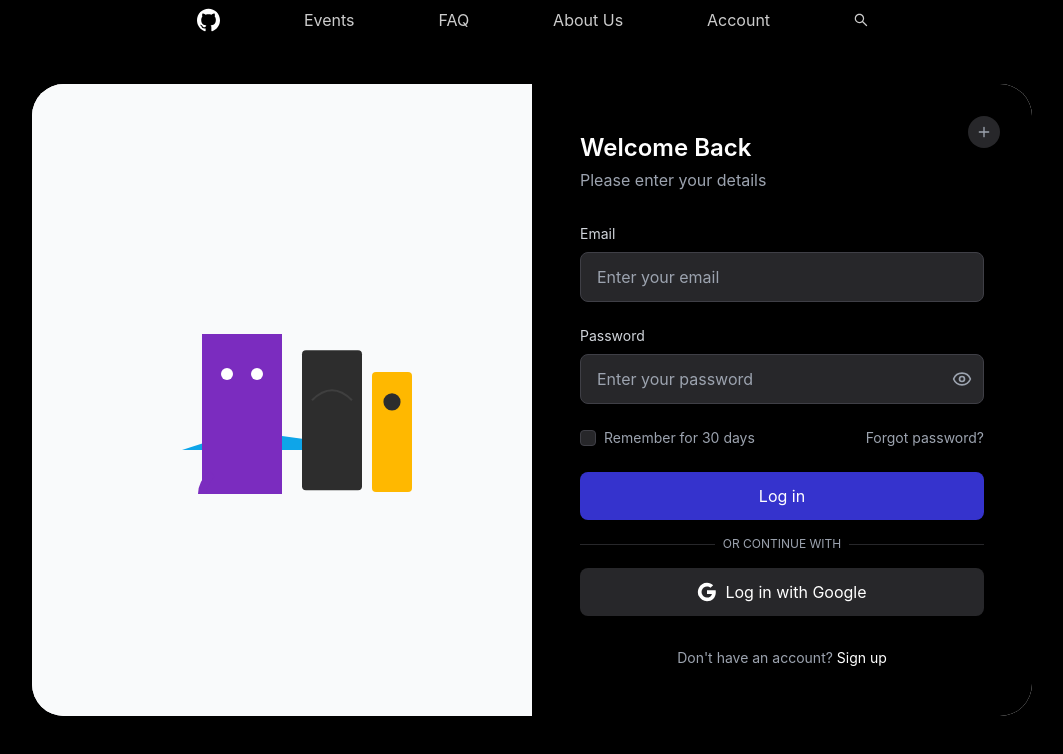
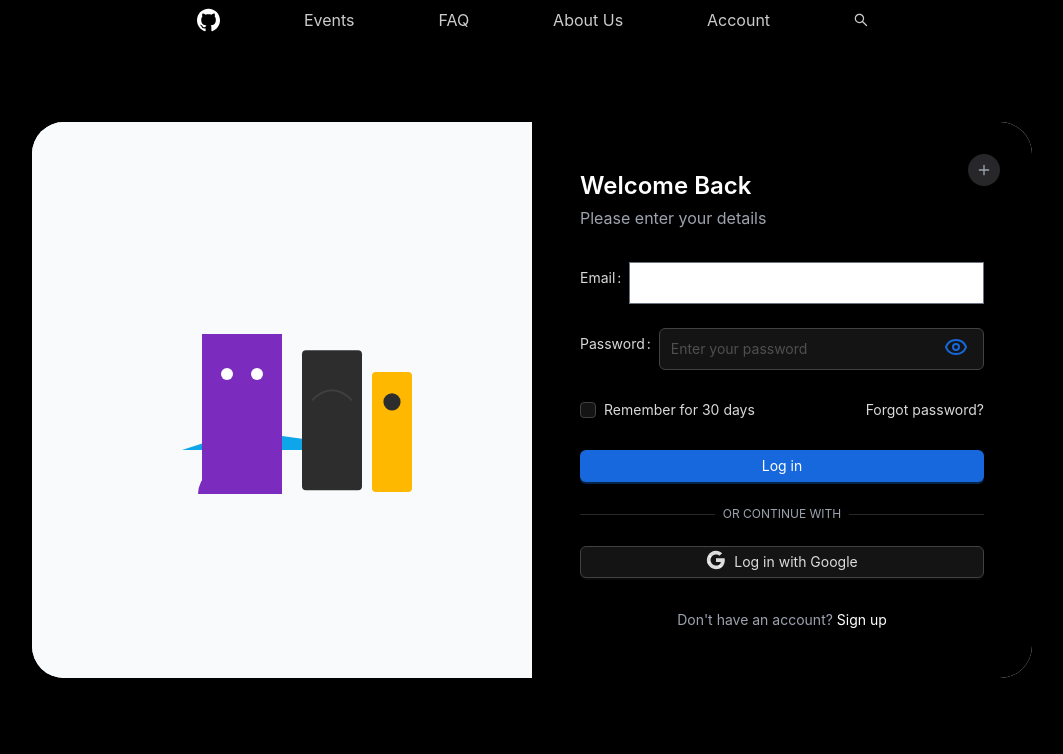
Before and after one commit to RamaSai2519/deva, a React (Create React App) app: page /login in a window 1280 px wide. Shown: the top 754 px of the page, without its empty margins (108-1171 px from the left). Built offline with nearby package versions, Linux system fonts and the light colour scheme.

Commit message:
No code changes made.

```diff
--- a/src/screens/Login/LoginPage.js
+++ b/src/screens/Login/LoginPage.js
@@ -1,7 +1,24 @@
 import React, { useState, useEffect } from 'react';
 import { Eye, EyeOff } from 'lucide-react';
-import { AnimatedCharacters as AnimatedScene } from './AnimatedScene';
+import AnimatedScene from './AnimatedScene';
 import { Link } from 'react-router-dom';
+import { Form, Input, Button, Checkbox, Alert } from 'antd';
+
+const FormInput = ({ label, type, value, onChange, error, suffix }) => (
+    <Form.Item
+        label={label}
+        validateStatus={error ? 'error' : ''}
+        help={error}
+    >
+        <Input
+            type={type}
+            value={value}
+            onChange={onChange}
+            placeholder={`Enter your ${label.toLowerCase()}`}
+            suffix={suffix}
+        />
+    </Form.Item>
+);
 
 export function LoginPage() {
     const [mousePosition, setMousePosition] = useState({ x: 0, y: 0 });
@@ -11,6 +28,7 @@ export function LoginPage() {
     const [errors, setErrors] = useState({});
     const [isLoading, setIsLoading] = useState(false);
     const [rememberMe, setRememberMe] = useState(false);
+    const [generalError, setGeneralError] = useState('');
 
     useEffect(() => {
         const handleMouseMove = (e) => {
@@ -32,16 +50,16 @@ export function LoginPage() {
         return Object.keys(newErrors).length === 0;
     };
 
-    const handleSubmit = async (e) => {
-        e.preventDefault();
+    const handleSubmit = async () => {
         if (validateForm()) {
             setIsLoading(true);
+            setGeneralError('');
             try {
                 await new Promise(resolve => setTimeout(resolve, 1500));
                 console.log("Login successful");
             } catch (error) {
                 console.error("Login failed:", error);
-                setErrors({ form: "Login failed. Please try again." });
+                setGeneralError("Login failed. Please try again.");
             } finally {
                 setIsLoading(false);
             }
@@ -70,71 +88,50 @@ export function LoginPage() {
                                 <h1 className="text-2xl font-semibold mb-1">Welcome Back</h1>
                                 <p className="text-gray-400">Please enter your details</p>
                             </div>
-                            <form className="space-y-6" onSubmit={handleSubmit}>
-                                <div>
-                                    <label htmlFor="email" className="block text-sm mb-2 text-gray-300">Email</label>
-                                    <input
-                                        id="email"
+                            {generalError && <Alert message={generalError} type="error" showIcon />}
+                            <Form className="space-y-6" onFinish={handleSubmit}>
+                                <FormInput
+                                    label="Email"
                                     type="email"
                                     value={email}
                                     onChange={(e) => setEmail(e.target.value)}
-                                        placeholder="Enter your email"
-                                        className="w-full px-4 py-3 rounded-lg bg-zinc-800 border border-zinc-700 text-white placeholder-gray-400 focus:outline-none focus:ring-2 focus:ring-[#3533cd]"
-                                        aria-invalid={errors.email ? "true" : "false"}
+                                    error={errors.email}
                                 />
-                                    {errors.email && <p className="text-red-500 text-xs mt-1">{errors.email}</p>}
-                                </div>
-                                <div>
-                                    <label htmlFor="password" className="block text-sm mb-2 text-gray-300">Password</label>
-                                    <div className="relative">
-                                        <input
-                                            id="password"
+                                <FormInput
+                                    label="Password"
                                     type={isPasswordVisible ? 'text' : 'password'}
                                     value={password}
                                     onChange={(e) => setPassword(e.target.value)}
-                                            placeholder="Enter your password"
-                                            className="w-full px-4 py-3 rounded-lg bg-zinc-800 border border-zinc-700 text-white placeholder-gray-400 focus:outline-none focus:ring-2 focus:ring-[#3533cd]"
-                                            aria-invalid={errors.password ? "true" : "false"}
+                                    error={errors.password}
+                                    suffix={
+                                        <Button
+                                            type="link"
+                                            onClick={() => setIsPasswordVisible(!isPasswordVisible)}
+                                            icon={isPasswordVisible ? <EyeOff /> : <Eye />}
                                         />
-                                        <button
-                                            type="button"
-                                            onClick={() => setIsPasswordVisible(!isPasswordVisible)}
-                                            className="absolute right-3 top-1/2 -translate-y-1/2 text-gray-400 hover:text-gray-300"
-                                            aria-label={isPasswordVisible ? "Hide password" : "Show password"}
-                                        >
-                                            {isPasswordVisible ? <EyeOff size={20} /> : <Eye size={20} />}
-                                        </button>
-                                    </div>
-                                    {errors.password && <p className="text-red-500 text-xs mt-1">{errors.password}</p>}
-                                </div>
-                                <div className="flex items-center justify-between">
-                                    <label className="flex items-center gap-2">
-                                        <input
-                                            type="checkbox"
+                                    }
+                                />
+                                <Form.Item>
+                                    <Checkbox
                                         checked={rememberMe}
                                         onChange={(e) => setRememberMe(e.target.checked)}
-                                            className="rounded bg-zinc-800 border-zinc-700 text-[#3533cd]"
-                                        />
-                                        <span className="text-sm text-gray-400">Remember for 30 days</span>
-                                    </label>
-                                    <Link to="/account" className="text-sm text-gray-400 hover:text-gray-300">
+                                    >
+                                        Remember for 30 days
+                                    </Checkbox>
+                                    <Link to="/account" className="float-right">
                                         Forgot password?
                                     </Link>
-                                </div>
-                                <div className="space-y-4">
-                                    <button
-                                        type="submit"
-                                        className="w-full py-3 px-4 bg-[#3533cd] text-white rounded-lg hover:bg-[#2826a3] transition-colors flex items-center justify-center"
-                                        disabled={isLoading}
+                                </Form.Item>
+                                <Form.Item>
+                                    <Button
+                                        type="primary"
+                                        htmlType="submit"
+                                        loading={isLoading}
+                                        block
                                     >
-                                        {isLoading ? (
-                                            <svg className="animate-spin h-5 w-5 mr-3" viewBox="0 0 24 24">
-                                                <circle className="opacity-25" cx="12" cy="12" r="10" stroke="currentColor" strokeWidth="4"></circle>
-                                                <path className="opacity-75" fill="currentColor" d="M4 12a8 8 0 018-8V0C5.373 0 0 5.373 0 12h4zm2 5.291A7.962 7.962 0 014 12H0c0 3.042 1.135 5.824 3 7.938l3-2.647z"></path>
-                                            </svg>
-                                        ) : null}
                                         {isLoading ? 'Logging in...' : 'Log in'}
-                                    </button>
+                                    </Button>
+                                </Form.Item>
                                 <div className="relative">
                                     <div className="absolute inset-0 flex items-center">
                                         <div className="w-full border-t border-zinc-800"></div>
@@ -143,20 +140,23 @@ export function LoginPage() {
                                         <span className="bg-black px-2 text-gray-400">Or continue with</span>
                                     </div>
                                 </div>
-                                    <button
-                                        type="button"
-                                        className="w-full py-3 px-4 bg-zinc-800 text-white rounded-lg hover:bg-zinc-700 transition-colors flex items-center justify-center gap-2"
-                                    >
+                                <Form.Item>
+                                    <Button
+                                        type="default"
+                                        block
+                                        icon={
                                             <svg className="w-5 h-5" viewBox="0 0 24 24">
                                                 <path fill="currentColor" d="M22.56 12.25c0-.78-.07-1.53-.2-2.25H12v4.26h5.92c-.26 1.37-1.04 2.53-2.21 3.31v2.77h3.57c2.08-1.92 3.28-4.74 3.28-8.09z" />
                                                 <path fill="currentColor" d="M12 23c2.97 0 5.46-.98 7.28-2.66l-3.57-2.77c-.98.66-2.23 1.06-3.71 1.06-2.86 0-5.29-1.93-6.16-4.53H2.18v2.84C3.99 20.53 7.7 23 12 23z" />
                                                 <path fill="currentColor" d="M5.84 14.09c-.22-.66-.35-1.36-.35-2.09s.13-1.43.35-2.09V7.07H2.18C1.43 8.55 1 10.22 1 12s.43 3.45 1.18 4.93l2.85-2.22.81-.62z" />
                                                 <path fill="currentColor" d="M12 5.38c1.62 0 3.06.56 4.21 1.64l3.15-3.15C17.45 2.09 14.97 1 12 1 7.7 1 3.99 3.47 2.18 7.07l3.66 2.84c.87-2.6 3.3-4.53 6.16-4.53z" />
                                             </svg>
-                                        <span>Log in with Google</span>
-                                    </button>
-                                </div>
-                            </form>
+                                        }
+                                    >
+                                        Log in with Google
+                                    </Button>
+                                </Form.Item>
+                            </Form>
                             <p className="text-center text-sm text-gray-400">
                                 Don't have an account?{" "}
                                 <Link to="/signup" className="text-white hover:underline">
```
Lines whose indentation alone changed are shown as unchanged.
